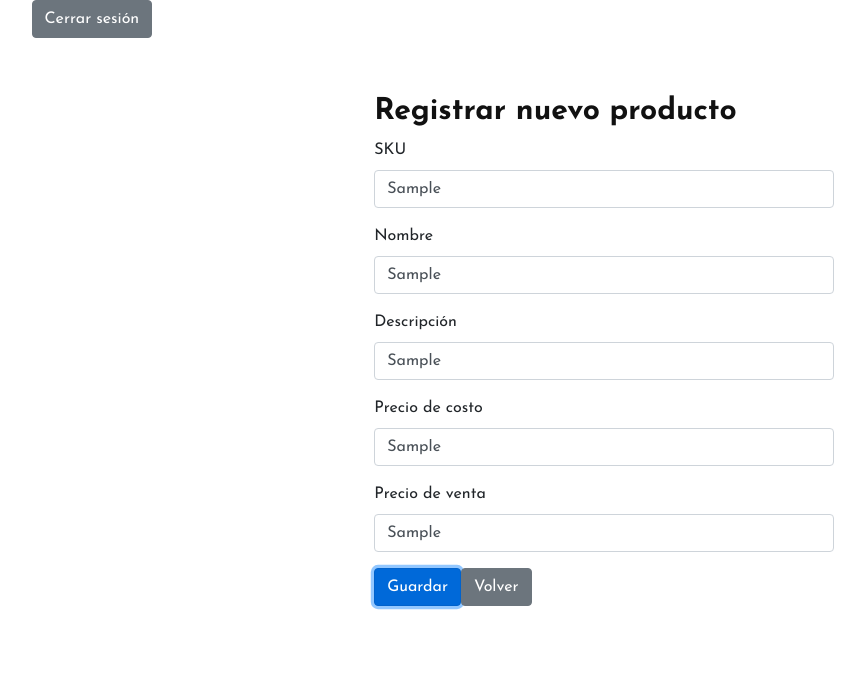
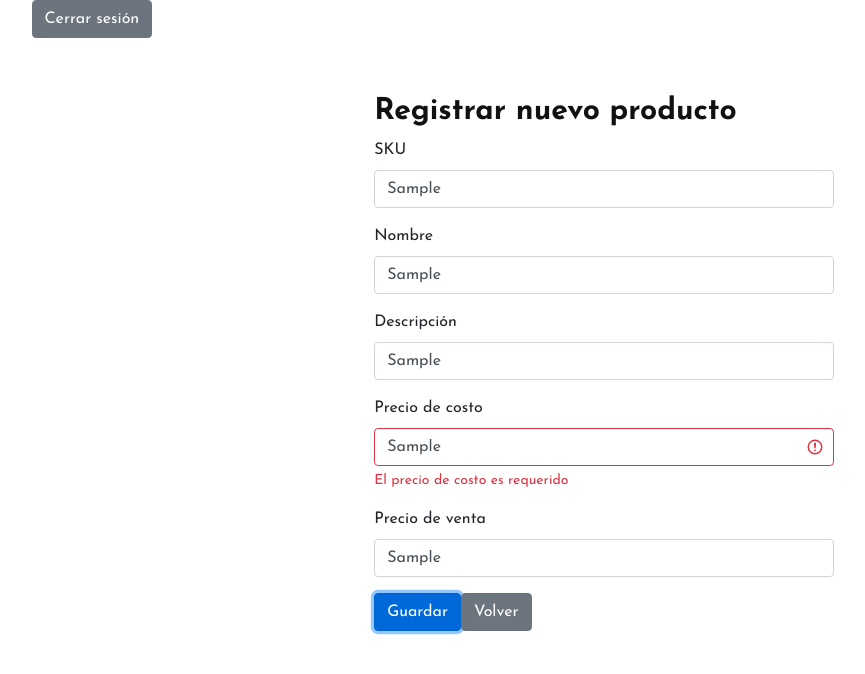
Before and after one commit to jonnathanc765/inventory-platform, a Nuxt app: page /admin/products/1 in a window 1280 px wide. Both pictures are taken after typing "Sample", "Sample", "Sample", "Sample", "Sample" into the empty fields and a click on the button "Guardar". Shown: the top 674 px of the page, without its empty margins (36-901 px from the left). Built offline with nearby package versions, Linux system fonts and the light colour scheme; no server answers.

Commit message:
handle for api message

```diff
--- a/package.json
+++ b/package.json
@@ -20,7 +20,7 @@
     "marked": "^2.1.1",
     "nuxt": "^2.15.3",
     "vue-owl-carousel": "^2.0.3",
-    "vuex-persist": "^3.1.3"
+    "vuelidate": "^0.7.6"
   },
   "devDependencies": {
     "@nuxtjs/dotenv": "^1.4.1",
--- a/pages/admin/products/_id.vue
+++ b/pages/admin/products/_id.vue
@@ -11,43 +11,100 @@
               v-model="product.sku"
               type="text"
               class="form-control"
+              :class="{ 'is-invalid': $v.product.sku.$error || errors.sku }"
             />
+            <div v-if="!$v.product.sku.maxLength" class="invalid-feedback">
+              Solo debe tener un máximo de 255 caracteres
+            </div>
+            <div v-if="errors.sku" class="invalid-feedback">
+              {{ errors.sku[0] }}
+            </div>
           </div>
           <div class="form-group">
             <label for="name">Nombre</label>
             <input
               id="name"
-              v-model="product.name"
+              v-model="$v.product.name.$model"
               type="text"
               class="form-control"
+              :class="{ 'is-invalid': $v.product.name.$error || errors.name }"
             />
+            <div v-if="!$v.product.name.required" class="invalid-feedback">
+              El nombre es requerido
+            </div>
+            <div v-if="!$v.product.name.minLength" class="invalid-feedback">
+              El nombre debe tener un minimo de 3 caracteres
+            </div>
+            <div v-if="!$v.product.name.maxLength" class="invalid-feedback">
+              El nombre debe tener un minimo de 255 caracteres
+            </div>
+            <div v-if="errors.name" class="invalid-feedback">
+              {{ errors.name[0] }}
+            </div>
           </div>
           <div class="form-group">
             <label for="description">Descripción</label>
             <input
               id="description"
-              v-model="product.description"
+              v-model="$v.product.description.$model"
               type="text"
               class="form-control"
+              :class="{
+                'is-invalid':
+                  $v.product.description.$error || errors.description,
+              }"
             />
+            <div
+              v-if="!$v.product.description.maxLength"
+              class="invalid-feedback"
+            >
+              La descripción debe tener un máximo de 1000 caracteres
+            </div>
+            <div v-if="errors.description" class="invalid-feedback">
+              {{ errors.description[0] }}
+            </div>
           </div>
           <div class="form-group">
             <label for="cost_price">Precio de costo</label>
             <input
               id="cost_price"
-              v-model="product.cost_price"
+              v-model="$v.product.cost_price.$model"
               type="text"
               class="form-control"
+              :class="{
+                'is-invalid': $v.product.cost_price.$error || errors.cost_price,
+              }"
             />
+            <div v-if="!$v.product.cost_price.decimal" class="invalid-feedback">
+              EL precio de costo debe ser un número
+            </div>
+            <div
+              v-if="!$v.product.cost_price.required"
+              class="invalid-feedback"
+            >
+              El precio de costo es requerido
+            </div>
+            <div v-if="errors.cost_price" class="invalid-feedback">
+              {{ errors.cost_price[0] }}
+            </div>
           </div>
           <div class="form-group">
             <label for="sell_price">Precio de venta</label>
             <input
               id="sell_price"
-              v-model="product.sell_price"
+              v-model="$v.product.sell_price.$model"
               type="text"
               class="form-control"
+              :class="{
+                'is-invalid': $v.product.sell_price.$error || errors.sell_price,
+              }"
             />
+            <div v-if="!$v.product.sell_price.decimal" class="invalid-feedback">
+              El precio de venta es debe ser un número
+            </div>
+            <div v-if="errors.sell_price" class="invalid-feedback">
+              {{ errors.sell_price[0] }}
+            </div>
           </div>
           <b-button variant="primary" type="submit">Guardar</b-button>
           <NuxtLink class="btn btn-secondary" to="/admin/products">
@@ -60,14 +117,28 @@
 </template>
 
 <script>
+import { validationMixin } from 'vuelidate'
+import {
+  required,
+  minLength,
+  maxLength,
+  numeric,
+  integer,
+  decimal,
+} from 'vuelidate/lib/validators'
+
 export default {
+  mixins: [validationMixin],
   layout: 'admin',
   middleware: 'auth',
   data() {
     return {
       product: {
+        sku: '',
         name: '',
+        description: '',
       },
+      errors: {},
       loading: false,
     }
   },
@@ -83,6 +154,10 @@ export default {
   },
   methods: {
     async onSubmit() {
+      this.$v.$touch()
+      if (this.$v.$invalid) {
+        return
+      }
       this.loading = true
       try {
         await this.$axios.$put(
@@ -91,8 +166,38 @@ export default {
         )
         this.$router.push('/admin/products')
       } catch (error) {
-        console.log(error)
+        if (error.response) {
+          this.errors = error.response.data
+        } else {
+          console.log(error)
+        }
       }
+    },
+  },
+  validations: {
+    product: {
+      sku: {
+        maxLength: maxLength(255),
+      },
+      name: {
+        maxLength: maxLength(255),
+        minLength: minLength(3),
+        required,
+      },
+      description: {
+        maxLength: maxLength(1000),
+      },
+      stock: {
+        numeric,
+        integer,
+      },
+      cost_price: {
+        required,
+        decimal,
+      },
+      sell_price: {
+        decimal,
+      },
     },
   },
 }
```
Also changed, not shown: pages/admin/products/create.vue (added), 1 other file (tests, documents, lock files or other folders).
